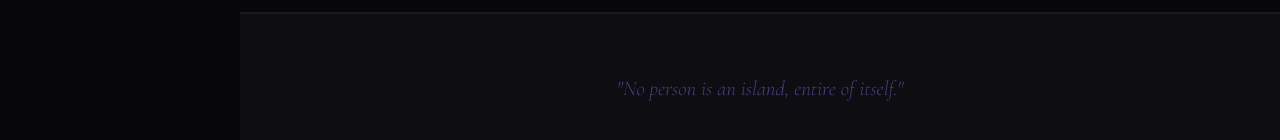
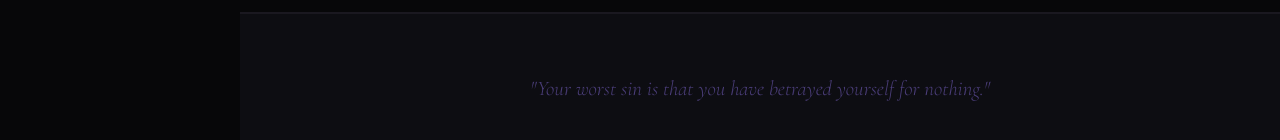
Before and after one commit to Vat69err/vt-resume, a plain HTML site: page index.html in a window 1280 px wide. Shown: the part 6142-6282 px from the top of the page. Drawn offline with nearby package versions, Linux system fonts and the light colour scheme.

Commit message:
Update index.html

```diff
--- a/index.html
+++ b/index.html
@@ -1387,7 +1387,7 @@
 
     <!-- FOOTER -->
     <div class="quote-divider" style="border-top:1px solid var(--border);">
-      <blockquote>"No person is an island, entire of itself."</blockquote>
+      <blockquote>"Your worst sin is that you have betrayed yourself for nothing."</blockquote>
     </div>
 
   </main>
```
